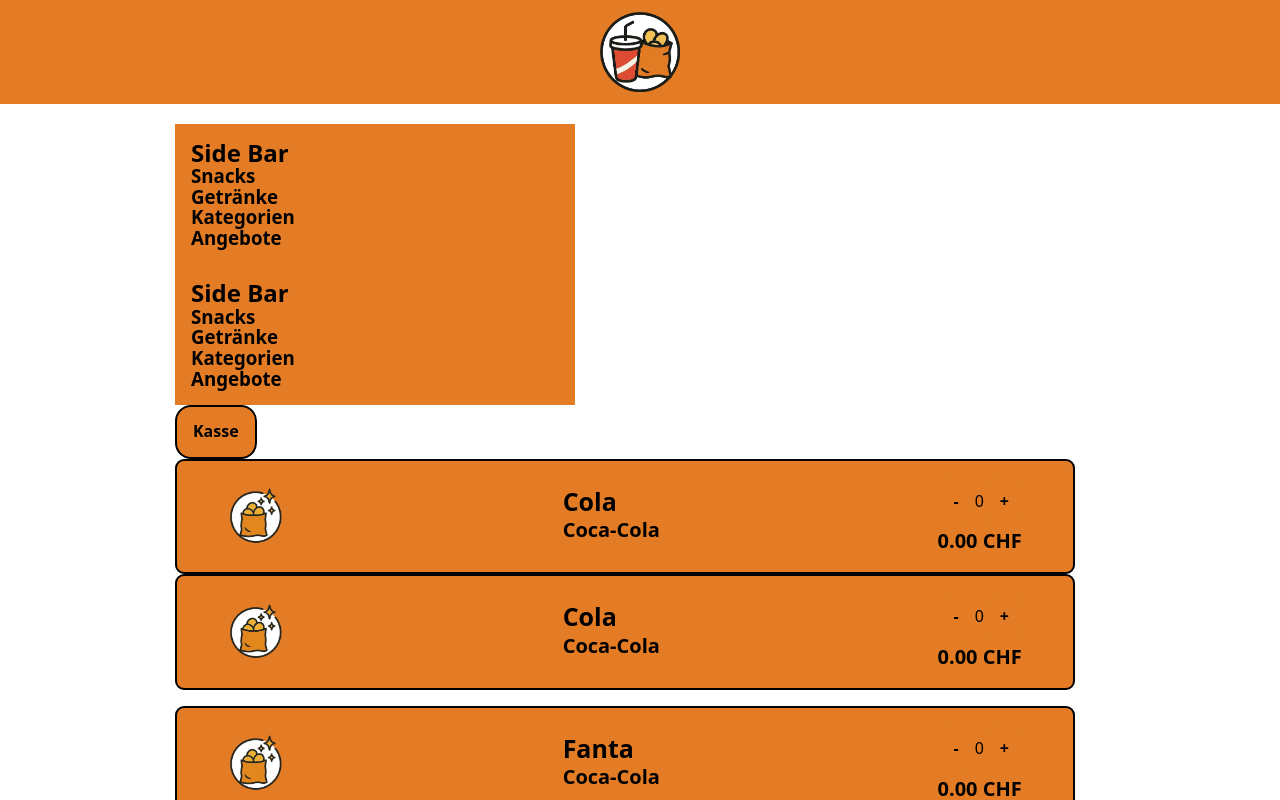
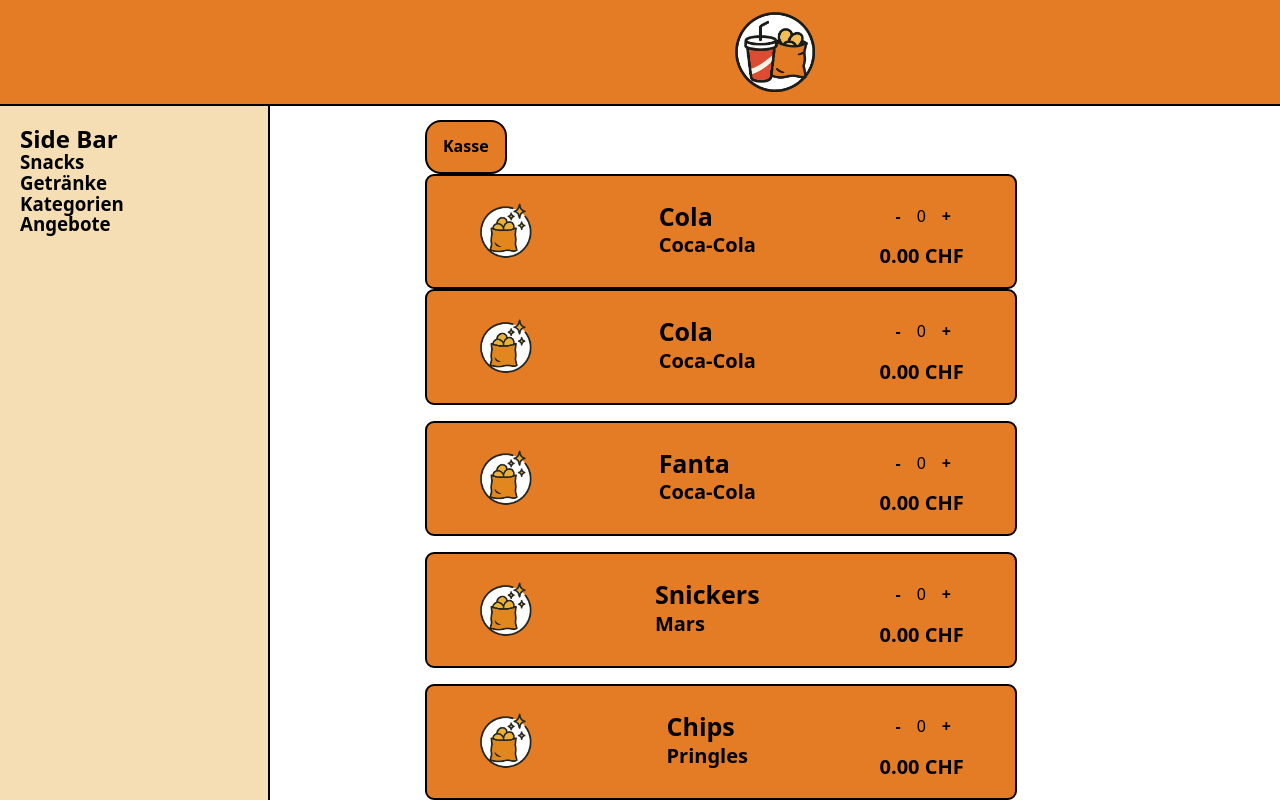
Before and after one commit to mimospychala/backend-GLAB, a React (Vite) app in the folder frontend/: page /componets in a window 1280 px wide. Shown: the top 800 px of the page. Built offline with nearby package versions, Linux system fonts and the light colour scheme.

Commit message:
SideBar finished

```diff
--- a/frontend/src/App.jsx
+++ b/frontend/src/App.jsx
@@ -1,6 +1,8 @@
 import styles from "./App.module.css"
 import { Outlet } from "react-router"
 import Header from "./components/Header"
+import SideBar from "./components/SideBar"
+import sideBarItems from "./lib/data/sideBarItems"
 
 
 
@@ -8,10 +10,12 @@
   return (
       <>
         <Header />
-        <main className={styles.app}>
-          <Outlet/>
-        </main>
-      </>
+      <div className={styles.app}>
+        <SideBar sideBarItems={sideBarItems} />
+        <div className={styles.content}>
+          <Outlet />
+        </div>
+      </div> </>
   )
 }
 
--- a/frontend/src/App.module.css
+++ b/frontend/src/App.module.css
@@ -1,5 +1,12 @@
 .app {
   max-width: 970px;
   margin: 0 auto;
-  padding: 20px
+  padding: 20px;
+  display: flex;
 }
+
+
+.content {
+  margin-left: 250px;
+  margin-top: 100px;
+}
--- a/frontend/src/components/Header.jsx
+++ b/frontend/src/components/Header.jsx
@@ -7,9 +7,15 @@
 
     return(
         <header>
+
+
             <div className={styles.header}>
+            <div className={styles.filler}>
+            </div>
                 <img src="/logo.png" alt="Logo Nom Nom Bar" className={styles.logo} />
             </div>
+
+
         </header>
 
     )
--- a/frontend/src/components/Header.module.css
+++ b/frontend/src/components/Header.module.css
@@ -1,6 +1,6 @@
 .logo{
     width: 80px;
-    height: auto
+    height: 80px;
 }
 
 .header{
@@ -8,4 +8,13 @@
     justify-content:  center;
     padding: 0.75rem;
     background-color: #E37C24;
+    top: 0;
+    position: fixed;
+    width: 100%;
+    border-bottom: 2px solid black;
 }
+
+.filler{
+    width: 270px;
+    height: 100%;
+}
--- a/frontend/src/components/SideBar.jsx
+++ b/frontend/src/components/SideBar.jsx
@@ -2,6 +2,7 @@
 import "./SideBar.module.css"
 import { Children, useState } from "react";
 import SideBarItem from "./SideBarItem";
+
 
 export default function SideBar({ sideBarItems }) {
 
--- a/frontend/src/components/SideBar.module.css
+++ b/frontend/src/components/SideBar.module.css
@@ -1,5 +1,14 @@
-.sideBar{
-    width: 400px;
+.sideBar {
+    width: 270px;
     padding: 1rem;
-    background-color: #E37C24;
+    background-color: wheat;
+    margin-top: 106px;
+    position: fixed;
+    top: 0;
+    left: 0;
+    height: 100vh;
+    color: black;
+    overflow-y: auto;
+    padding: 20px;
+    border-right: 2px solid black;
 }
```
